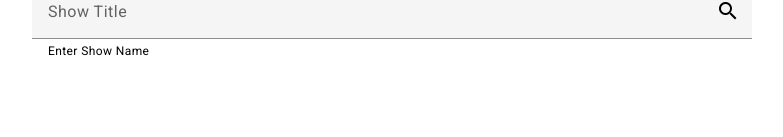
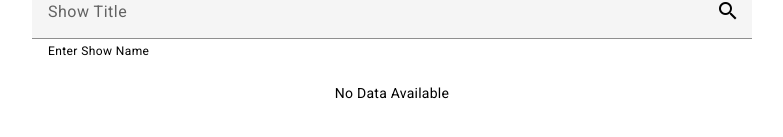
Before and after one commit to AkilaPalaniappan-94/TVMAZE, an Angular app: page / in a window 1280 px wide. Shown: the part 539-676 px from the top of the page, without its empty margins (248-1031 px from the left). Built offline with nearby package versions, Linux system fonts and the light colour scheme.

Commit message:
Completed Project

```diff
--- a/src/app/app.component.ts
+++ b/src/app/app.component.ts
@@ -15,7 +15,17 @@ import { IShowDetails } from './ishow-details';
 })
 export class AppComponent {
   title = 'tv-maze-app';
-  showDetail : IShowDetails []=[];
+  showDetail : IShowDetails []=[{
+    Name: "",
+    NumEpisodes: 0,
+    Network:"",
+    Language: "",
+    Rating: 0,
+    Time:"",
+    AirDate: "",
+    Status:"",
+    Image:""
+  }];
 
   constructor(private showDetailsService:ShowDetailsService){}
   doSearch(searchValue : string){
--- a/src/app/show-detail-component/show-detail-component.component.css
+++ b/src/app/show-detail-component/show-detail-component.component.css
@@ -1,6 +1,4 @@
-.container{
 
-}
 .showDetails-card {
   max-width:50%;
 }
@@ -8,7 +6,7 @@
 h3{
   text-align: center;
   font-weight: bold;
-  background-color: #7fffd4;
+  background-color:beige;
   width: 100%;
   border-radius: 5px;
 }
@@ -18,6 +16,8 @@ h2{
   color: #000;
   padding-top: 5px;
   padding-bottom: 0px;
+  text-transform: uppercase;
+  font-weight: bold;
 }
 
 p{
@@ -25,5 +25,5 @@ p{
 }
 
 img{
-  width: 50%;
+  width: 30%;
 }
--- a/src/app/show-detail-component/show-detail-component.component.html
+++ b/src/app/show-detail-component/show-detail-component.component.html
@@ -1,7 +1,7 @@
 
-<div class="container" *ngFor="let show of show">
+<div *ngFor="let show of show" style="padding: 10px 10px 10px 10px;">
 
-    <div *ngIf="show.Name===''">No Data Available</div>
+    <div *ngIf="show.Name===''"> No Data Available</div>
 
     <!-- <div class="row" id="main">
         <h2>Search for Shows</h2>
--- a/src/app/show-detail-component/show-detail-component.component.ts
+++ b/src/app/show-detail-component/show-detail-component.component.ts
@@ -12,7 +12,17 @@ import { CommonModule } from '@angular/common';
   styleUrl: './show-detail-component.component.css'
 })
 export class ShowDetailComponentComponent {
-  @Input() show:IShowDetails[]=[];
+  @Input() show:IShowDetails[]=[{
+    Name: "",
+    NumEpisodes: 0,
+    Network:"",
+    Language: "",
+    Rating: 0,
+    Time:"",
+    AirDate: "",
+    Status:"",
+    Image:""
+  }];
 
 
 }
--- a/src/app/show-details.service.ts
+++ b/src/app/show-details.service.ts
@@ -23,9 +23,11 @@ export class ShowDetailsService {
       )
       .pipe(
         map((data) => {
-
+          console.log("data");
+          console.log(data)
           return data.map((show) => {
-
+           console.log("show")
+           console.log(show)
             return this.transformToIShowDetails(show);
           });
         })
```
